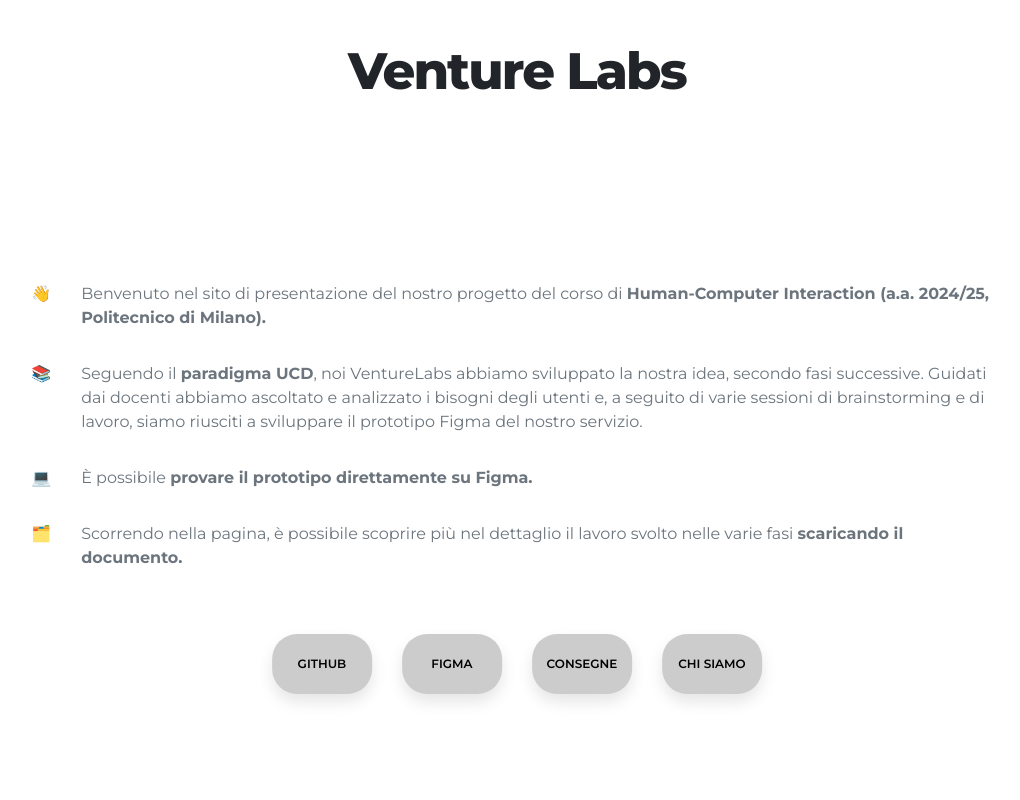
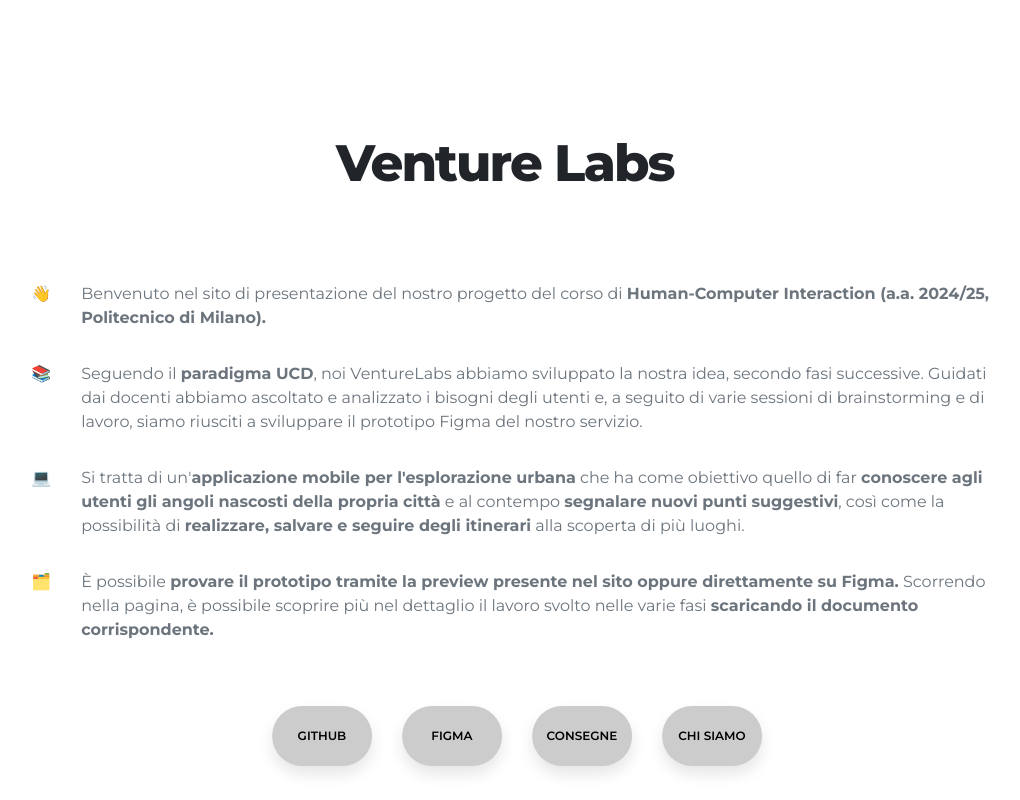
Before and after one commit to gixium/VentureLabs, a plain HTML site: page index.html in a window 1280 px wide. Shown: the top 800 px of the page, without its empty margins (137-1157 px from the left). Drawn offline with nearby package versions, Linux system fonts and the light colour scheme.

Commit message:
Embed prototype, Update description

```diff
--- a/index.html
+++ b/index.html
@@ -90,7 +90,7 @@
     <div class="cestello">
       <div class="row mt-4 py-3" id="presentazione">
         <div class="col-12 d-flex flex-column text-center" style="padding: 0%">
-            <h1 class="titolone" style="font-size: 320%; font-weight: 800; letter-spacing: -1.9px; transform: translateX(8%);">Venture Labs</h1>
+          <h1 class="titolone">Venture Labs</h1>
           <div class="superspace"></div>
           <div class="wrapper-presentazione" style="margin-top: 45px">
             <div class="coppia">
@@ -105,20 +105,28 @@
               <p class="text-secondary fw-normal py-2">
                 Seguendo il <b>paradigma UCD</b>, noi VentureLabs abbiamo sviluppato la nostra idea, secondo fasi
                 successive. Guidati dai docenti
-                  abbiamo ascoltato e analizzato i bisogni degli utenti e, a seguito di varie sessioni di brainstorming e di
+                abbiamo ascoltato e analizzato i bisogni degli utenti e, a seguito di varie sessioni di brainstorming e
+                di
                 lavoro, siamo riusciti a
                 sviluppare il prototipo Figma del nostro servizio.
               </p>
             </div>
             <div class="coppia">
               <p class="emoji">💻</p>
-                <p class="text-secondary fw-normal py-2">È possibile <b>provare il prototipo direttamente su Figma.</b></p>
+              <p class="text-secondary fw-normal py-2">
+                Si tratta di un'<b>applicazione mobile per l'esplorazione urbana</b> che ha come obiettivo quello di far
+                <b>conoscere agli utenti gli angoli nascosti della propria città</b> e al contempo <b>segnalare nuovi
+                  punti suggestivi</b>, così come la possibilità di <b>realizzare, salvare e seguire degli itinerari</b>
+                alla scoperta di più luoghi.
+              </p>
             </div>
             <div class="coppia">
               <p class="emoji">🗂️</p>
               <p class="text-secondary fw-normal py-2">
+                È possibile <b>provare il prototipo tramite la preview presente nel sito oppure direttamente su
+                  Figma.</b>
                 Scorrendo nella pagina, è possibile scoprire più nel dettaglio il lavoro svolto nelle varie fasi
-                  <b>scaricando il documento.</b>
+                <b>scaricando il documento corrispondente.</b>
                 <!-- <br /><b style="font-weight: 900; letter-spacing: 0.6px">Clicca sull'imagine della fase corrispondente per aprire il documento dettagliato.</b> -->
               </p>
             </div>
@@ -127,19 +135,19 @@
               <div class="super-wrapper-pannello">
                 <a href="https://github.com/gixium/VentureLabs" target="_blank"
                   style="text-decoration: none; color: inherit">
-                    <button style="border-radius: 25px; font-weight: 600">Github</button>
+                  <button style="border-radius: 32px; font-weight: 600">Github</button>
                 </a>
                 <a href="https://www.figma.com/proto/lteWTifbc0d2uPOErRGdOB/High-Fide-Project?node-id=2-648&p=f&t=3wn1yTVunnQCn2gt-1&scaling=scale-down&content-scaling=fixed&page-id=0%3A1&starting-point-node-id=2%3A648"
                   target="_blank" style="text-decoration: none; color: inherit">
-                    <button style="border-radius: 25px; font-weight: 600">Figma</button>
+                  <button style="border-radius: 32px; font-weight: 600">Figma</button>
                 </a>
               </div>
               <div class="super-wrapper-pannello" style="margin-left: -20px">
                 <a href="#about" style="text-decoration: none; color: inherit">
-                    <button style="border-radius: 25px; font-weight: 600">Consegne</button>
+                  <button style="border-radius: 32px; font-weight: 600">Consegne</button>
                 </a>
                 <a href="#chisiamo" style="text-decoration: none; color: inherit">
-                    <button style="border-radius: 25px; font-weight: 600">Chi siamo</button>
+                  <button style="border-radius: 32px; font-weight: 600">Chi siamo</button>
                 </a>
               </div>
             </div>
@@ -152,9 +160,15 @@
           src="https://embed.figma.com/proto/lteWTifbc0d2uPOErRGdOB/High-Fide-Project?node-id=2-648&p=f&scaling=scale-down&content-scaling=fixed&page-id=0%3A1&starting-point-node-id=2%3A648&embed-host=share%26hide-ui%3D1"
           allowfullscreen></iframe>
         <div style="background: white; width: 400px; height: 60px; position: absolute; align-self: flex-end;"></div>
-          <div style="background: white; width: 10px; height: 800px;position: absolute; transform: translate(-200px, -28px); z-index: -1;"></div>
-          <div style="background: white; width: 10px; height: 800px;position: absolute; transform: translate(195px, -28px);"></div>
-          <div style="background: white; width: 400px; height: 5px; position: absolute; align-self: flex-start; transform: translateY(-2px);"></div>
+        <div
+          style="background: white; width: 10px; height: 800px;position: absolute; transform: translate(-200px, -28px); z-index: -1;">
+        </div>
+        <div
+          style="background: white; width: 10px; height: 800px;position: absolute; transform: translate(195px, -28px);">
+        </div>
+        <div
+          style="background: white; width: 400px; height: 5px; position: absolute; align-self: flex-start; transform: translateY(-2px);">
+        </div>
       </div>
     </div>
 
@@ -320,9 +334,7 @@
         </div>
         <div class="wrapper-pannello" style="width: 100%">
           <div class="pannello">
-            <!-- <a href="https://gianlucadipaola.com" target="_blank" style="text-decoration: none; color: inherit"> -->
-            <a href="https://www.instagram.com/gixium/profilecard" target="_blank"
-              style="text-decoration: none; color: inherit">
+            <a href="https://gianlucadipaola.com" target="_blank" style="text-decoration: none; color: inherit">
               <div class="pannello-duo">
                 <img src="src/assets/contatti/gianluca.jpg" alt="." />
                 <p>Gianluca</p>
--- a/src/style.css
+++ b/src/style.css
@@ -1,7 +1,3 @@
-.piccì {
-  visibility: hidden;
-}
-
 /* Color variables */
 :root {
   --white-color: #fff;
@@ -272,7 +268,7 @@ h1 {
     width: 80%;
   }
   .titolone {
-    translate: translateX(7%);;
+    transform: translate(7%, 150%);
   }
   .piccì {
     transform: translate(8%, 0%);
@@ -289,7 +285,7 @@ h1 {
     /* width: 1200px; */
   }
   .titolone {
-    translate: translateX(17%);;
+    transform: translate(17%, 150%);
   }
 }
 
@@ -299,3 +295,9 @@ h1 {
   padding-left: 5%;
   padding-right: 10%;
 }
+
+.titolone {
+  font-size: 320%;
+  font-weight: 800;
+  letter-spacing: -1.9px;
+}
```
Lines whose indentation alone changed are shown as unchanged.
